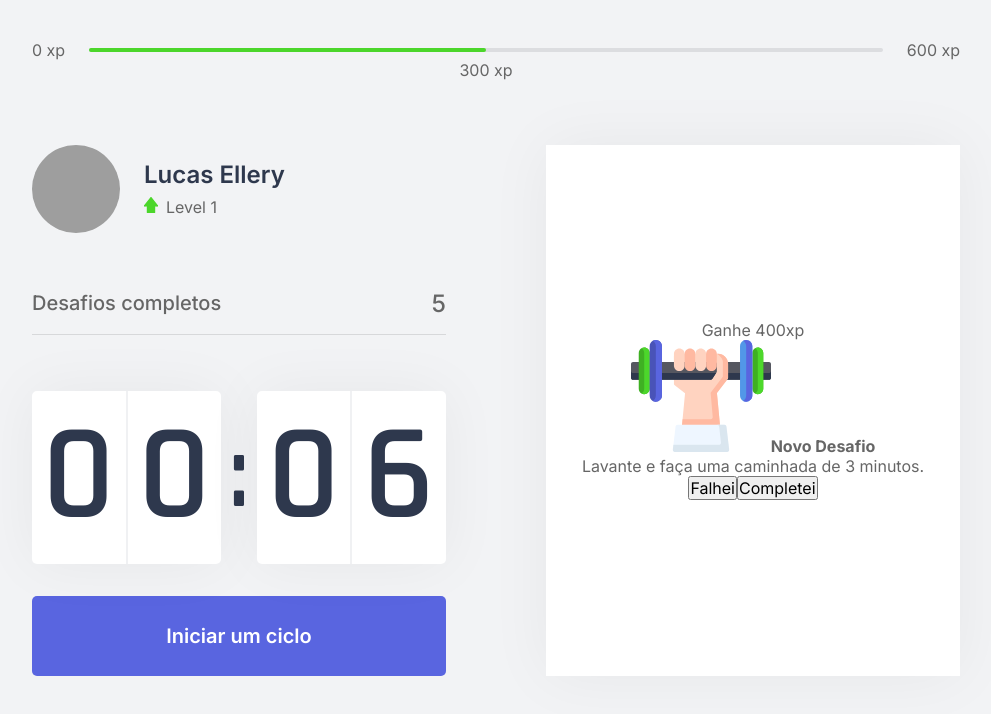
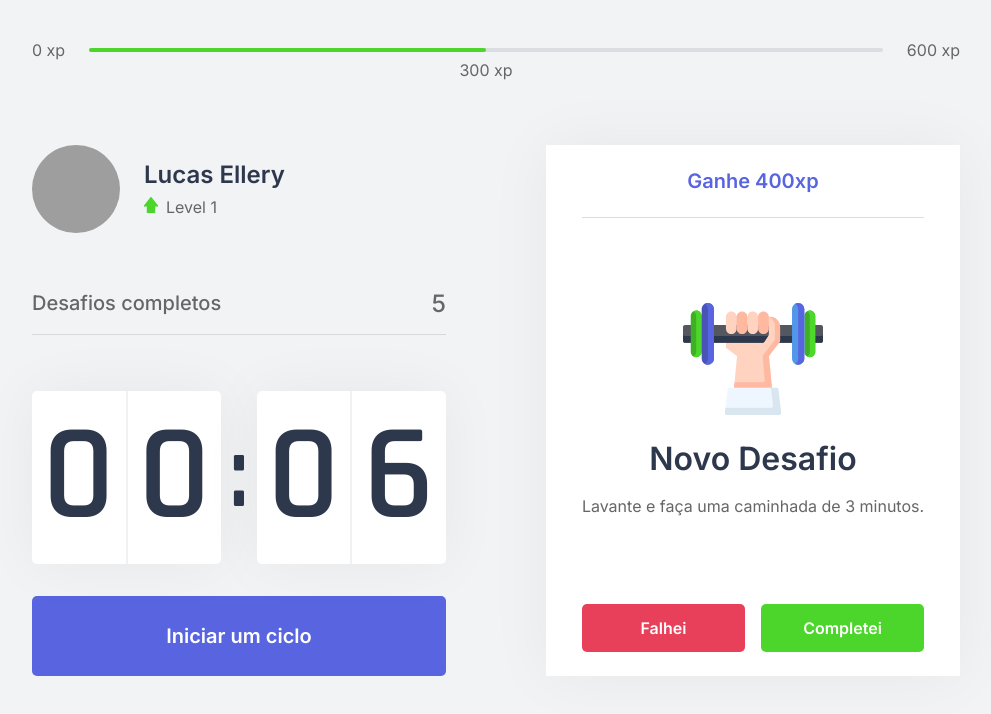
Before and after one commit to lucasellery/move.it, a Next.js app: page / in a window 1280 px wide. Shown: the top 714 px of the page, without its empty margins (144-1135 px from the left). Built offline with nearby package versions, Linux system fonts and the light colour scheme; grey boxes are pictures that could not be loaded.

Commit message:
(styles) Challenge box styled

```diff
--- a/src/styles/components/ChallengeBox.module.css
+++ b/src/styles/components/ChallengeBox.module.css
@@ -37,3 +37,73 @@
 .challengeNotActive p img {
   margin-bottom: 1rem;
 }
+
+.challengeActive {
+  height: 100%;
+
+  display: flex;
+  flex-direction: column;
+}
+
+.challengeActive header {
+  color: var(--blue);
+  font-weight: 600;
+  font-size: 1.25rem;
+  padding: 0 2rem 1.5rem;
+  border-bottom: 1px solid var(--gray-line);
+}
+
+.challengeActive main {
+  flex: 1;
+  display: flex;
+  flex-direction: column;
+  align-items: center;
+  justify-content: center;
+}
+
+.challengeActive main strong {
+  font-size: 2rem;
+  font-weight: 600;
+  color: var(--title);
+  margin: 1.5rem 0 1rem;
+}
+
+.challengeActive main p {
+  line-height: 1.5;
+}
+
+.challengeActive footer {
+  display: grid;
+  grid-template-columns: 1fr 1fr;
+  gap: 1rem;
+}
+
+.challengeActive footer button {
+  height: 3rem;
+
+  display: flex;
+  align-items: center;
+  justify-content: center;
+
+  border: 0;
+  border-radius: 5px;
+
+  color: var(--white);
+
+  font-size: 1rem;
+  font-weight: 600;
+
+  transition: filter 0.2s;
+}
+
+.challengeActive footer button.challengeFailButton {
+  background: var(--red);
+}
+
+.challengeActive footer button.challengeSucceededButton {
+  background: var(--green);
+}
+
+.challengeActive footer button:hover {
+  filter: brightness(0.9);
+}
```
